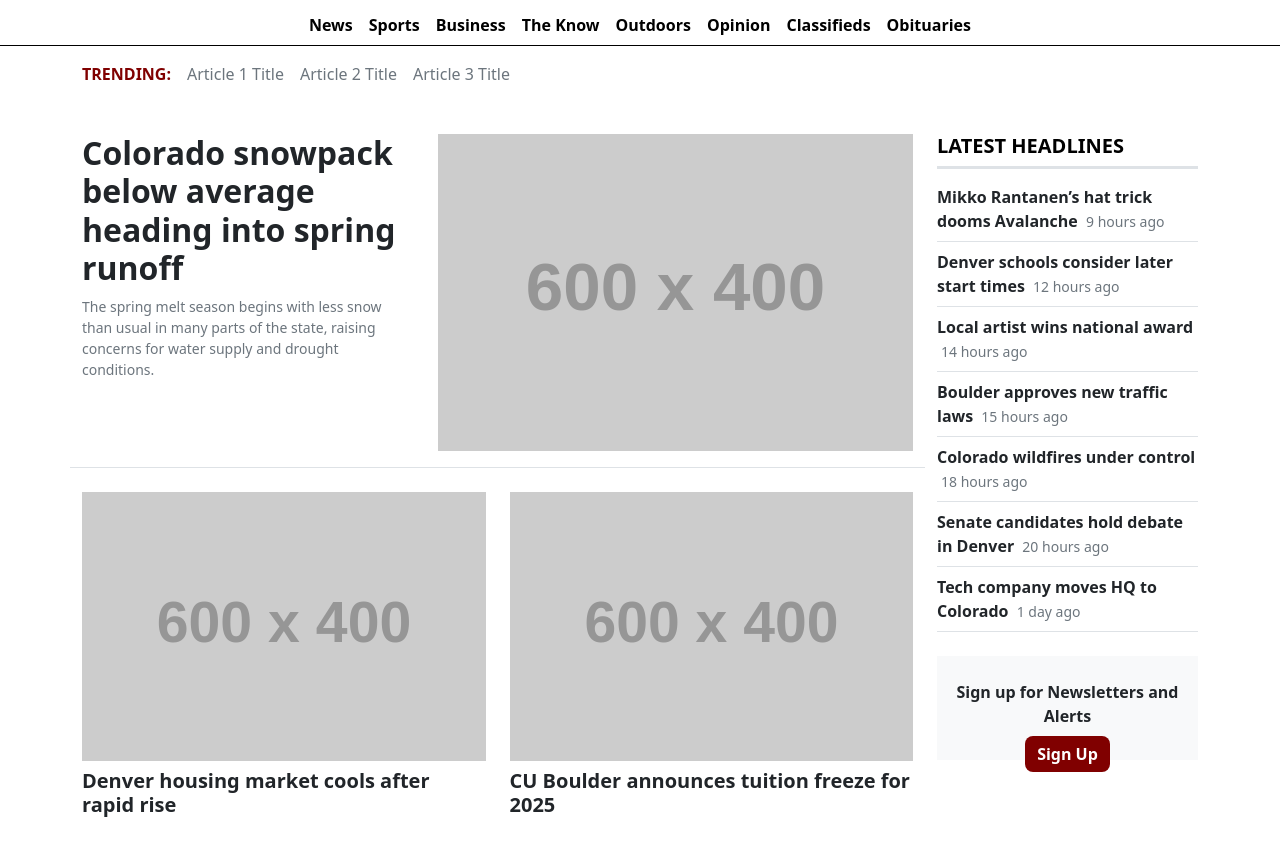
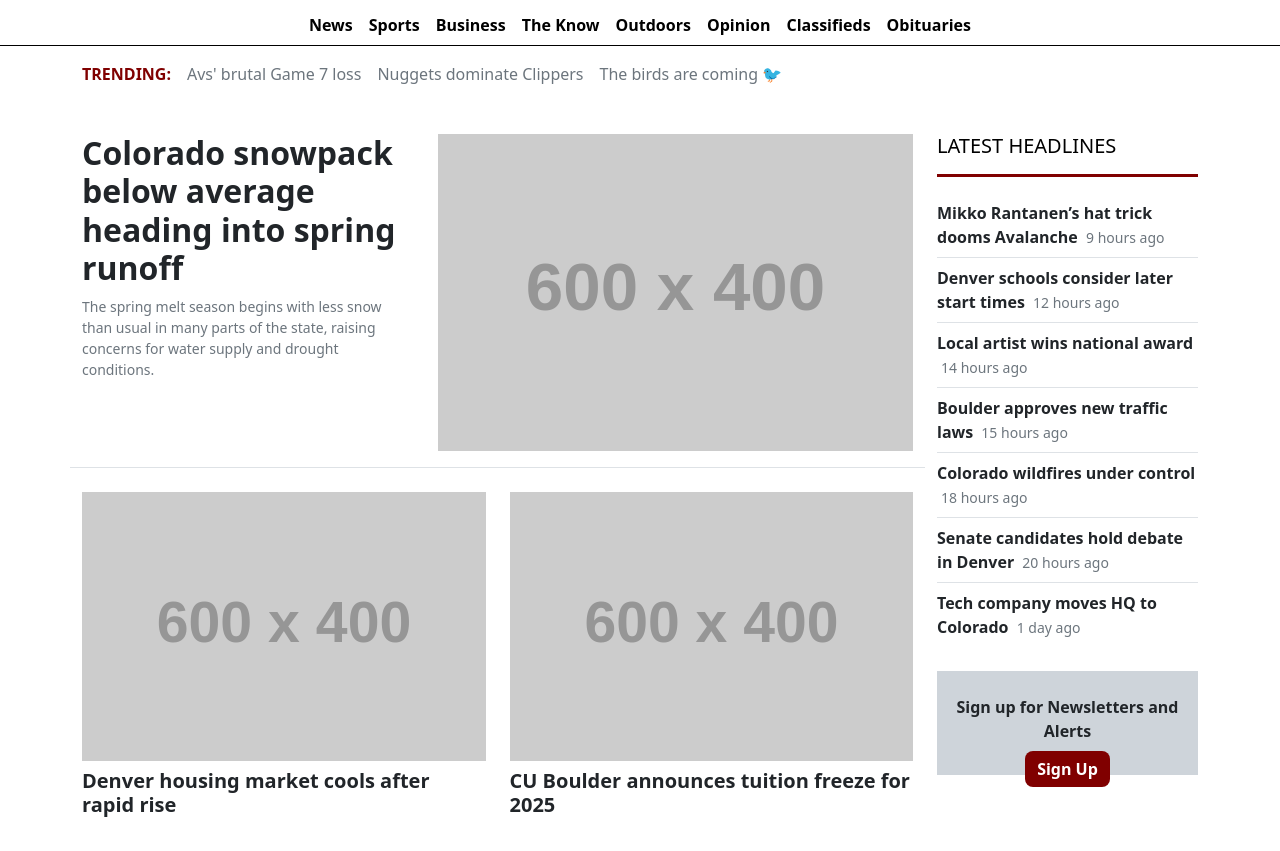
Before and after one commit to Dardan-beri/the-denver-post, a plain HTML site: page index.html in a window 1280 px wide. Shown: the part 101-952 px from the top of the page. Drawn offline with nearby package versions, Linux system fonts and the light colour scheme; placeholder pictures from the web are drawn by us.

Commit message:
Aggiornati i link nella sezione Trending con nuovi titoli; semplificato il titolo della sezione Latest Headlines e migliorato lo stile del separatore; modificato lo sfondo del blocco iscrizione per una maggiore coerenza visiva

```diff
--- a/index.html
+++ b/index.html
@@ -102,9 +102,9 @@
         <!-- Sezione Trending -->
         <div class="d-none d-md-flex flex-wrap align-items-center gap-3">
             <span class="text-bordo fw-bold">TRENDING:</span>
-            <a href="#" class="text-secondary text-decoration-none trending-link">Article 1 Title</a>
-            <a href="#" class="text-secondary text-decoration-none trending-link">Article 2 Title</a>
-            <a href="#" class="text-secondary text-decoration-none trending-link">Article 3 Title</a>
+            <a href="#" class="text-secondary text-decoration-none trending-link">Avs' brutal Game 7 loss</a>
+            <a href="#" class="text-secondary text-decoration-none trending-link">Nuggets dominate Clippers</a>
+            <a href="#" class="text-secondary text-decoration-none trending-link">The birds are coming 🐦</a>
         </div>
 
         <!-- Sezione Articoli + Latest Headlines -->
@@ -173,7 +173,8 @@
 
             <!-- Colonna DESTRA: Latest Headlines -->
             <div class="col-lg-3 mt-5 mt-lg-0">
-                <h5 class="fw-bold text-black border-bottom border-3 border-bordo pb-2 mb-3">LATEST HEADLINES</h5>
+                <h5 class="text-black">LATEST HEADLINES</h5>
+                <hr class="border-3 border-bordo opacity-100 mb-4">
 
                 <!-- Lista articoli recenti -->
                 <div class="mb-2 border-bottom pb-2">
@@ -212,7 +213,7 @@
                     </a>
                     <span class="text-secondary small ms-1">20 hours ago</span>
                 </div>
-                <div class="mb-2 border-bottom pb-2">
+                <div class="mb-2 pb-2">
                     <a href="#" class="text-dark fw-bold text-decoration-none article-link d-inline">
                         Tech company moves HQ to Colorado
                     </a>
@@ -221,7 +222,7 @@
 
 
                 <!-- Blocco iscrizione -->
-                <div class="bg-light text-center py-4 mt-4" style="height: 6.5em;">
+                <div class="bg-dark-subtle text-center py-4 mt-4" style="height: 6.5em;">
                     <a href="#" class="text-dark fw-bold text-decoration-none d-block mb-2">
                         Sign up for Newsletters and Alerts
                     </a>
@@ -575,8 +576,6 @@
             </div>
         </div>
 
-
-
         <!-- Sezione Denver Events -->
         <div class="container-fluid py-1 mt-5" style="background-color: #f5f5f5;">
             <div class="container">
```
